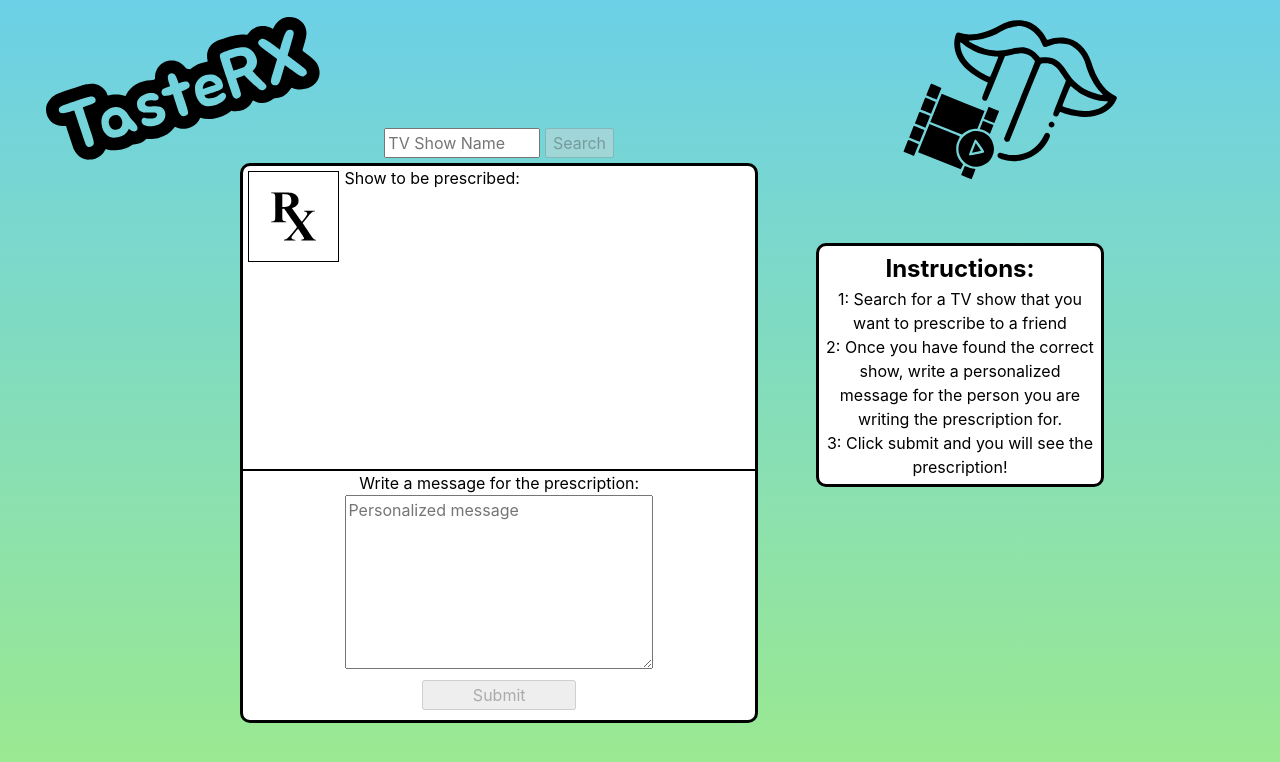
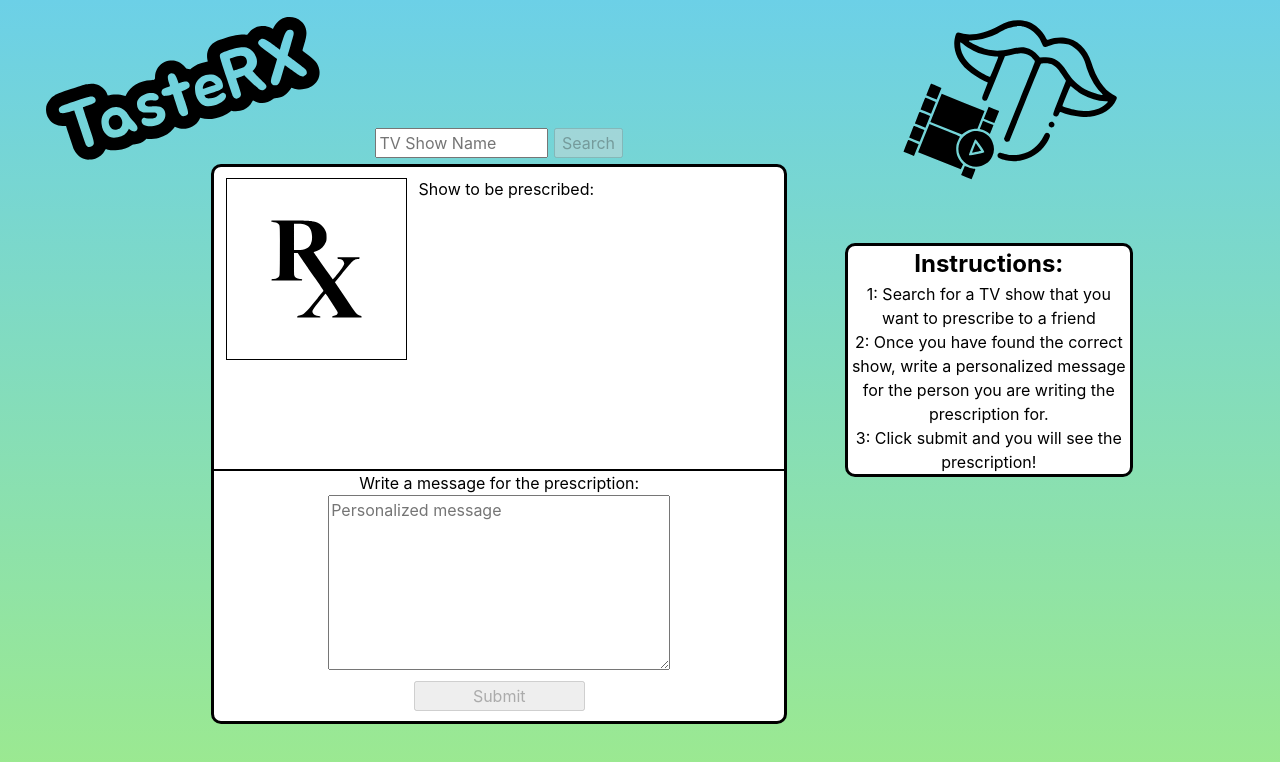
Before and after one commit to dstavis/tasterx, a React (Create React App) app: page / in a window 1280 px wide. Shown: the top 762 px of the page. Built offline with nearby package versions, Linux system fonts and the light colour scheme.

Commit message:
Refactor WIP

```diff
--- a/package.json
+++ b/package.json
@@ -26,7 +26,8 @@
     "production": [
       ">0.2%",
       "not dead",
-      "not op_mini all"
+      "not op_mini all",
+      "defaults"
     ],
     "development": [
       "last 1 chrome version",
--- a/src/components/App/App.css
+++ b/src/components/App/App.css
@@ -19,7 +19,7 @@
   flex-direction: column;
   align-items: center;
   height: 70vh;
-  width: 45%;
+  width: 45vw;
   margin-bottom: 2%;
 }
 
@@ -29,17 +29,6 @@
   justify-content: flex-end;
   height: 100%;
   width: 100%;
-  border: 3px solid black;
-  border-radius: 10px;
-  background-color: white;
-}
-
-.instructions-container {
-  display: flex;
-  justify-content: center;
-  height: 50%;
-  width: 25%;
-  margin: 10% 0% 0% 5%;
   border: 3px solid black;
   border-radius: 10px;
   background-color: white;
--- a/src/components/App/App.js
+++ b/src/components/App/App.js
@@ -69,9 +69,7 @@ function App() {
                 <Form setPersonalMessage={setPersonalMessage} hasShow={show.showID} id={show.id} resetAppState={resetState} />
               </div>
             </section>
-            <article className='instructions-container'>
-              <Instructions />
-            </article>
+            <Instructions />
           </main>
         }/>
         <Route exact path='/prescription/:id' element={
--- a/src/components/Instructions/Instructions.css
+++ b/src/components/Instructions/Instructions.css
@@ -1,3 +1,15 @@
+.instructions-container {
+  display: flex;
+  flex-direction: column;
+  justify-content: center;
+  height: 50%;
+  width: 25%;
+  margin: 10% 0% 0% 5%;
+  border: 3px solid black;
+  border-radius: 10px;
+  background-color: white;
+}
+
 .instructions {
   padding: 5px;
 }
--- a/src/components/Instructions/Instructions.js
+++ b/src/components/Instructions/Instructions.js
@@ -3,12 +3,12 @@ import './Instructions.css';
 
 const Instructions = () => {
   return (
-    <div className='instructions'>
+    <article className='instructions-container'>
       <h1>Instructions:</h1>
       <p>1: Search for a TV show that you want to prescribe to a friend</p>
       <p>2: Once you have found the correct show, write a personalized message for the person you are writing the prescription for.</p>
       <p>3: Click submit and you will see the prescription!</p>
-    </div>
+    </article>
   )
 }
 
--- a/src/components/Prescription/Prescription.css
+++ b/src/components/Prescription/Prescription.css
@@ -10,52 +10,40 @@
     border-radius: 10px;
 }
 
-.top-container {
+.script-top-container {
+    width: 100%;
+    height: 70%;
     display: flex;
-    flex-direction: row;
-    justify-content: space-between;
-    width: 100%;
-    height: 50%;
+    border-bottom: 3px black solid;
 }
 
-.logo-and-prompt {
-    display: flex;
-    justify-content: space-between;
-    height:45%;
-    width:100%;
-    align-items: center;
- }
+.script-rx-logo {
+    height: 20%;
+    aspect-ratio: auto;
+    border: 1px solid black;
+    margin: 2%;
+}
 
- .logo-show-details-container {
-    padding-left: 5%;
- }
+.show-name-link-container {
+
+}
 
 .script-show-poster {
-    height: 90%;
+    height: 60%;
     margin: 3%;
     aspect-ratio: auto;
     border-radius: 10px;
-}
-
-.script-logo {
-    height: 65%;
-    width: 16%;
-    border: 1px solid black;
-    margin-left: 1.8%;
-    margin-bottom: 6%;
-}
-
-.bottom-container {
-    border-top: black solid 2px;
-    height:50%;
-    align-content: center;
-    width: 100%
 }
 
 .script-show-name {
     font-size: 1.4em;
 }
 
+.script-message {
+    width: 100%;
+    padding: 20px;
+    text-align: center;
+}
 /* Small devices */
 
 @media (max-width: 576px) {
@@ -65,7 +53,6 @@
     }
 
     .script-show-poster {
-        height: 70%;
-        margin: 15% 10px;
+        height: 60%;
     }
 }
--- a/src/components/Prescription/Prescription.js
+++ b/src/components/Prescription/Prescription.js
@@ -29,21 +29,17 @@ const Prescription = () => {
 
   return (
     <section className='script-container'>
-      <div className='top-container'>
-        <div className='logo-show-details-container'>
-        <div className='logo-and-prompt'>
-          <img className='rx-logo' src={rxLogo} alt='rx logo' />
+      <div className='script-top-container'>
+        <img className='script-rx-logo' src={rxLogo} alt='rx logo' />
+        <div className='show-name-link-container'>
           <p className='to-be-prescribed'>Show to be prescribed:</p>
+          <p className='script-show-name'>{show.name}</p>
+          {show.officialSite && <a href={show.officialSite} target='_blank'>Official TV show website</a>}
+          {!show.officialSite && <a href={`https://www.google.com/search?q=${show.name}`} target='_blank'>{`Search google for ${show.name}`}</a>}
+          <img className='script-show-poster' src={show.image} alt='show poster'/>
         </div>
-        <p className='script-show-name'>{show.name}</p>
-        {show.officialSite && <a href={show.officialSite} target='_blank'>Official TV show website</a>}
-        {!show.officialSite && <a href={`https://www.google.com/search?q=${show.name}`} target='_blank'>{`Search google for ${show.name}`}</a>}
       </div>
-        <img className='script-show-poster' src={show.image} alt='show poster'/>
-      </div>
-      <div className='bottom-container'>
-          <p>{prescription.message}</p>
-      </div>
+        <p className='script-message'>{prescription.message}</p>
     </section>
   );
 }
--- a/src/components/ShowDetails/ShowDetails.css
+++ b/src/components/ShowDetails/ShowDetails.css
@@ -1,21 +1,16 @@
 .show-details {
   display: flex;
   flex-direction: row;
-  justify-content: space-between;
   align-content: center;
+  width: 100%;
   height: 55%;
   border-bottom: 2px solid black;
 }
 
-.prescription-pad {
-  display: flex;
-  flex-direction: column;
-  height: 100%;
-}
-
-.rx-and-prompt {
-  display: flex;
-  height: 50%;
+.prompt-show-name-container {
+  margin-top: 10px;
+  white-space: nowrap;
+  text-align: left;
 }
 
 .prompt {
@@ -29,14 +24,19 @@
   margin: 2%;
 }
 
+.prompt-show-name-image-container {
+  display: flex;
+}
+
 .show-name {
   font-size: 1.5em;
   margin-top: 3%;
+  width: 50%;
 }
 
 .show-poster {
+  margin: auto;
   height: 90%;
-  margin: 10% 10px;
   aspect-ratio: auto;
   border-radius: 10px;
 }
@@ -44,17 +44,24 @@
 /* Small devices */
 
 @media (max-width: 576px) {
-  .poster-container {
-    height: 70%;
-    margin: 15% 10px;
+  .prompt-show-name-image-container {
+    flex-direction: column;
   }
 
   .show-name {
     font-size: 1em;
   }
 
+  .rx-logo {
+    height: 30%;
+  }
+
   .prompt {
     white-space: normal;
     margin: 0;
   }
+
+  .show-poster {
+    height: 70%;
+  }
 }
--- a/src/components/ShowDetails/ShowDetails.js
+++ b/src/components/ShowDetails/ShowDetails.js
@@ -5,16 +5,14 @@ import rxLogo from '../../assets/RX-logo.svg';
 const ShowDetails = ({ name, image }) => {
   return (
     <div className='show-details'>
-      <div className='prescription-pad'>
-        <div className='rx-and-prompt'>
-          <img className='rx-logo' src={rxLogo} alt='rx logo' />
+        <img className='rx-logo' src={rxLogo} alt='rx logo' />
+        <div className='prompt-show-name-image-container'>
+        <div className='prompt-show-name-container'>
           <p className='prompt'>Show to be prescribed:</p>
+          {name && <p className='show-name'>{name}</p>}
         </div>
-        {name && <p className='show-name'>{name}</p>}
-      </div>
-      <div className='poster-container'>
         {image && <img className='show-poster' src={image} alt='tv show poster'/>}
-      </div>
+        </div>
     </div>
   )
 }
```
Also changed, not shown: 2 other files (tests, documents, lock files or other folders).
